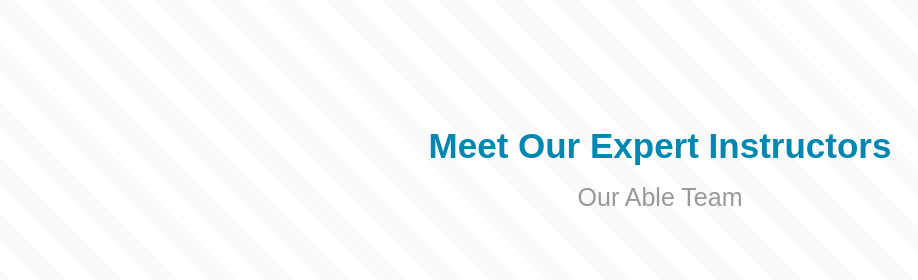
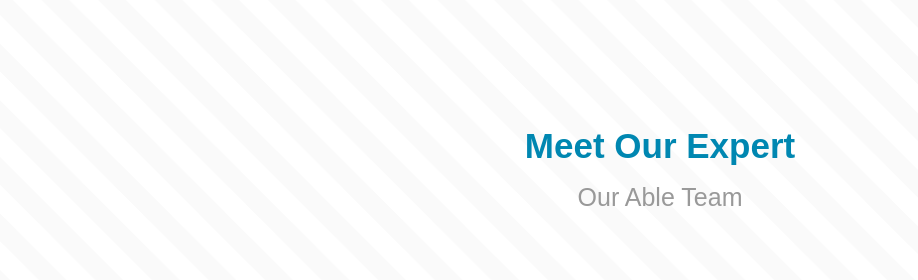
Before and after one commit to PeepCompany/Peep-Website, a plain HTML site: page index.html in a window 1280 px wide. Shown: the part 1993-2273 px from the top of the page, 0-918 px from the left. Drawn offline with Linux system fonts and the light colour scheme; a script that the page names is missing.

Commit message:
Update index.html

```diff
--- a/index.html
+++ b/index.html
@@ -222,7 +222,7 @@
 <div class="responsive-container-block outer-container">
     <div class="responsive-container-block inner-container">
       <p class="text-blk section-head-text">
-        Meet Our Expert Instructors
+        Meet Our Expert
       </p>
       <p class="text-blk section-subhead-text">
        Our Able Team
```
